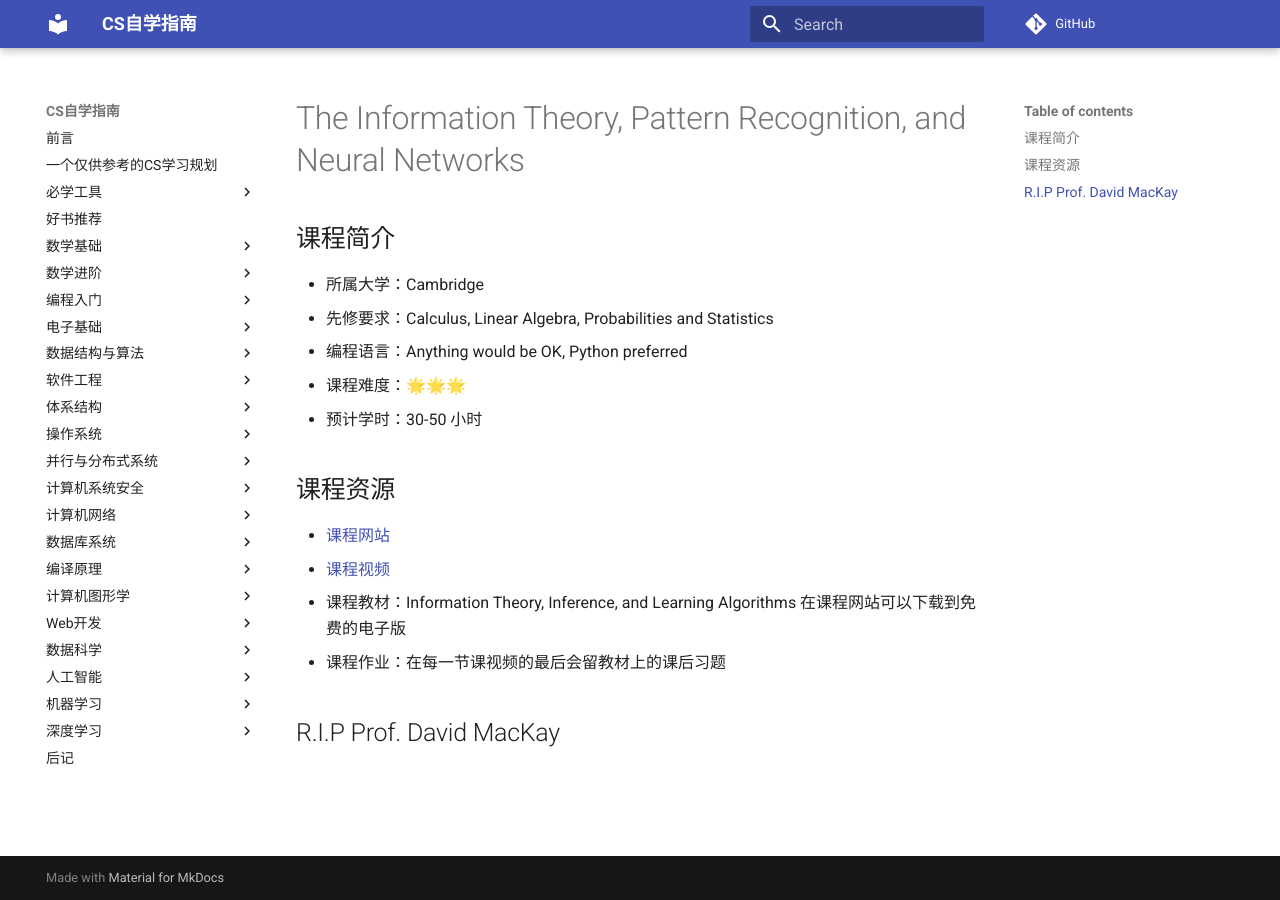
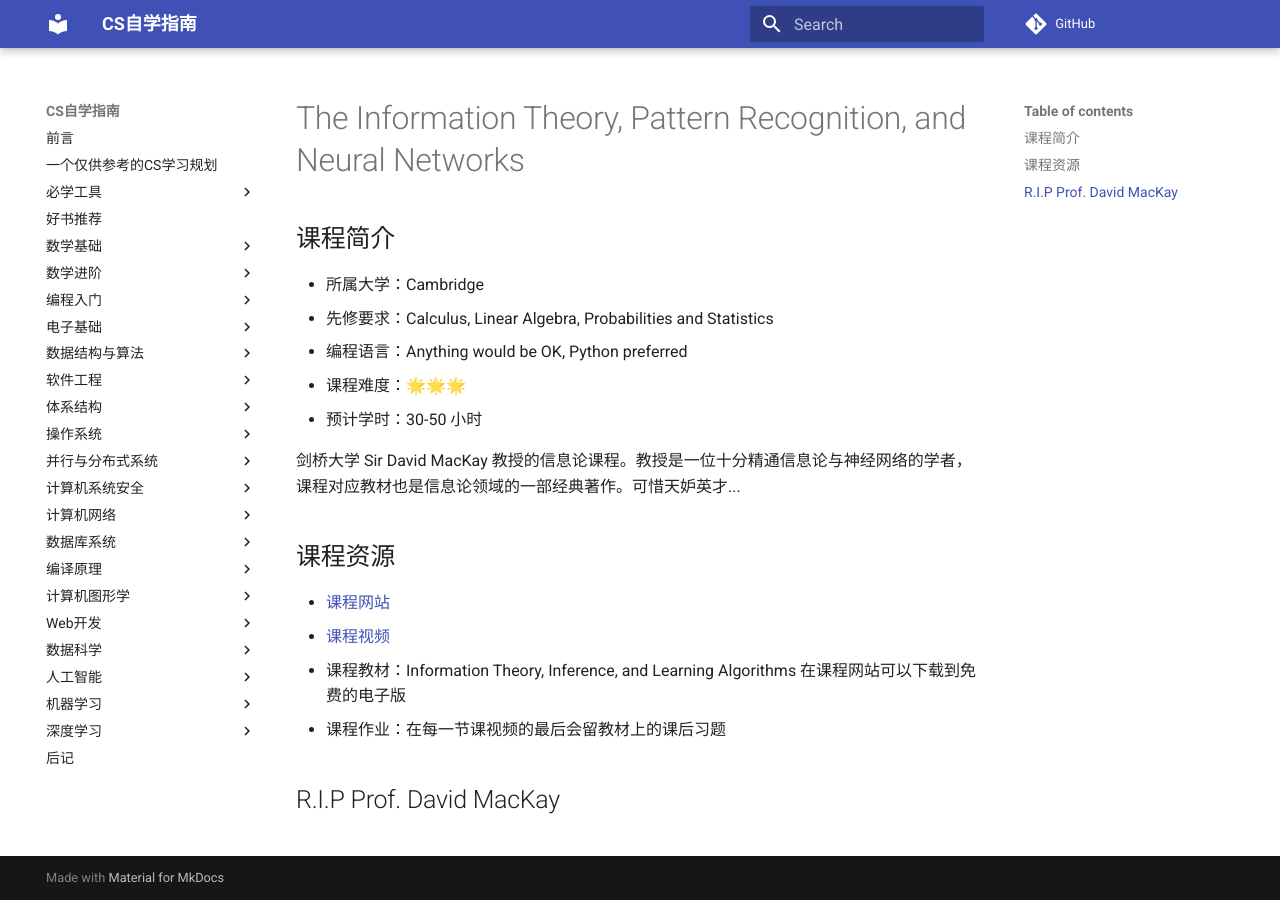
Before and after one commit to PKUFlyingPig/cs-self-learning, an MkDocs documentation site: the page built from docs/数学基础/The Information Theory, Pattern Recognition, and Neural Networks.md, in a window 1280 px wide. Built offline with MkDocs 1.6.1 and Material for MkDocs 9.7.7, drawn with Linux system fonts in a browser that asks for light colours; comment, search, counter and statistics services are not loaded.

Commit message:
Information Theory course from Cambridge Updated

```diff
--- a/docs/数学基础/The Information Theory, Pattern Recognition, and Neural Networks.md
+++ b/docs/数学基础/The Information Theory, Pattern Recognition, and Neural Networks.md
@@ -4,6 +4,8 @@
 - 编程语言：Anything would be OK, Python preferred
 - 课程难度：🌟🌟🌟
 - 预计学时：30-50 小时
+
+剑桥大学 Sir David MacKay 教授的信息论课程。教授是一位十分精通信息论与神经网络的学者，课程对应教材也是信息论领域的一部经典著作。可惜天妒英才...
 
 ## 课程资源
 - [课程网站](http://www.inference.org.uk/mackay/itila/)
```
